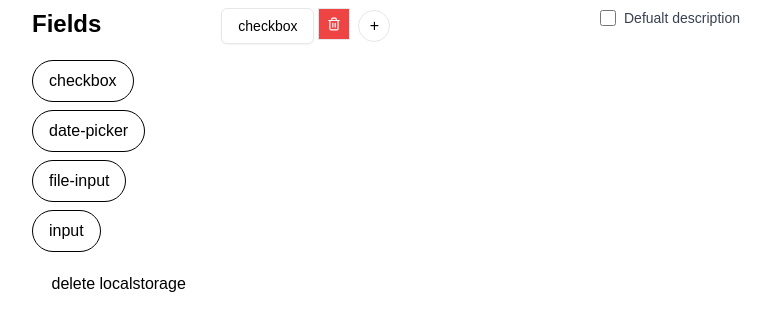
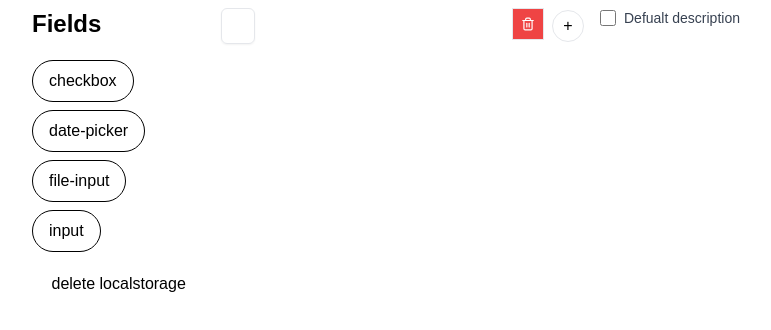
Before and after one commit to adarshkunwar/form-builder, a Next.js app: page /form in a window 1280 px wide. Both pictures are taken after a click on the button "checkbox". Shown: the top 330 px of the page, without its empty margins (48-819 px from the left). Built offline with nearby package versions, Linux system fonts and the light colour scheme.

Commit message:
feat: update fieldList to allow for fieldupdates and deletion

```diff
--- a/src/components/pageComponents/form/fieldList.tsx
+++ b/src/components/pageComponents/form/fieldList.tsx
@@ -2,23 +2,41 @@
 import FieldOptionArrangeSingleCard from "@/components/ui/field-option-arrange-single-card";
 import useFieldStore from "@/store/fieldStore";
 import { Trash2 } from "lucide-react";
-import { FieldType, TFieldRow } from "@/types/field";
+import { FieldType, TField, TFieldRow } from "@/types/field";
 
 type FieldRowProps = {
+  rowIndex: number;
   fieldRow: TFieldRow;
   addField: (fieldType: FieldType) => void;
   removeField: (colIndex: number) => void;
+  updateField: (colIndex: number, fieldData: Partial<TField>) => void;
 };
 
-const FieldRow = ({ fieldRow, addField, removeField }: FieldRowProps) => {
+const FieldRow = ({
+  rowIndex,
+  fieldRow,
+  addField,
+  removeField,
+  updateField,
+}: FieldRowProps) => {
   return (
     <div className="flex gap-4">
-      {fieldRow.map((field, index) => (
-        <div key={`${field.type}-${index}`} className="flex items-center gap-2">
-          <div className="flex gap-1">
-            <FieldOptionArrangeSingleCard title={field.type} />
+      {fieldRow.map((field, colIndex) => (
+        <div
+          key={`${field.type}-${colIndex}`}
+          className="flex w-full items-center gap-2"
+        >
+          <div className="flex w-full flex-1 gap-1">
+            <div className="w-full flex-1">
+              <FieldOptionArrangeSingleCard
+                field={field}
+                updateField={(updatedField) => {
+                  updateField(colIndex, updatedField);
+                }}
+              />
+            </div>
             <button
-              onClick={() => removeField(index)}
+              onClick={() => removeField(colIndex)}
               className="flex size-8 items-center justify-center border bg-red-500 p-2 text-white"
             >
               <Trash2 />
@@ -37,11 +55,11 @@ const FieldRow = ({ fieldRow, addField, removeField }: FieldRowProps) => {
 };
 
 const FieldOptionArranger = () => {
-  const { fields, addFields, removeRow } = useFieldStore();
+  const { fields, addFields, removeRow, updateField } = useFieldStore();
 
-  const handleAddField = (index: number) => (fieldType: FieldType) => {
-    console.log(`Adding field of type ${fieldType} at row ${index}`);
-    addFields(fieldType, index);
+  const handleAddField = (rowIndex: number) => (fieldType: FieldType) => {
+    console.log(`Adding field of type ${fieldType} at row ${rowIndex}`);
+    addFields(fieldType, rowIndex);
   };
 
   const removeField = (rowIndex: number) => (colIndex: number) => {
@@ -49,14 +67,22 @@ const FieldOptionArranger = () => {
     removeRow(rowIndex, colIndex);
   };
 
+  const handleUpdateField =
+    (rowIndex: number) => (colIndex: number, field: Partial<TField>) => {
+      console.log(`Updating field at row ${rowIndex}, col ${colIndex}:`, field);
+      updateField(rowIndex, colIndex, field);
+    };
+
   return (
     <div className="flex flex-col gap-4">
       {fields.map((fieldRow, rowIndex) => (
         <FieldRow
           key={`row-${rowIndex}`}
+          rowIndex={rowIndex}
           fieldRow={fieldRow}
           addField={handleAddField(rowIndex)}
           removeField={removeField(rowIndex)}
+          updateField={handleUpdateField(rowIndex)}
         />
       ))}
     </div>
```
